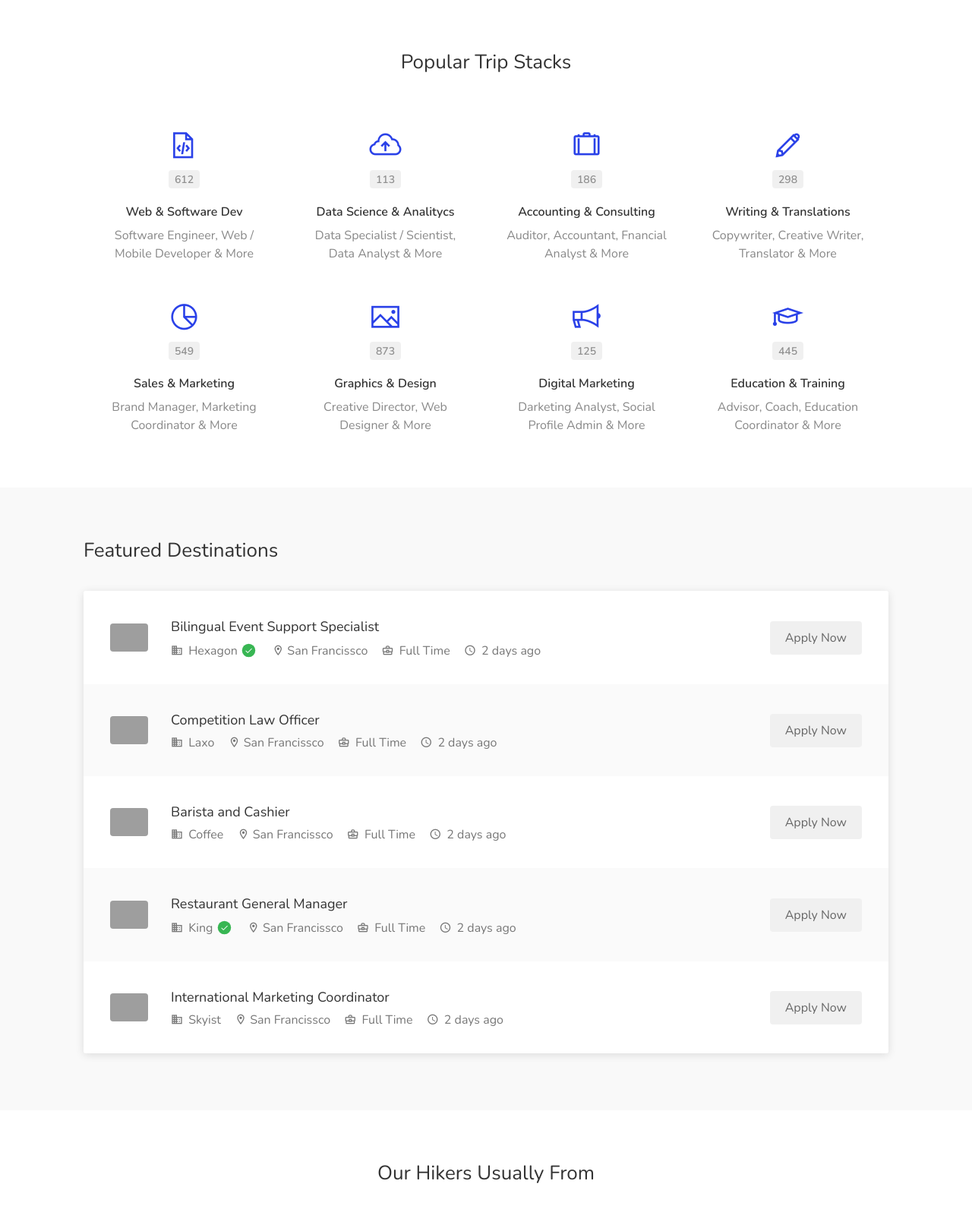
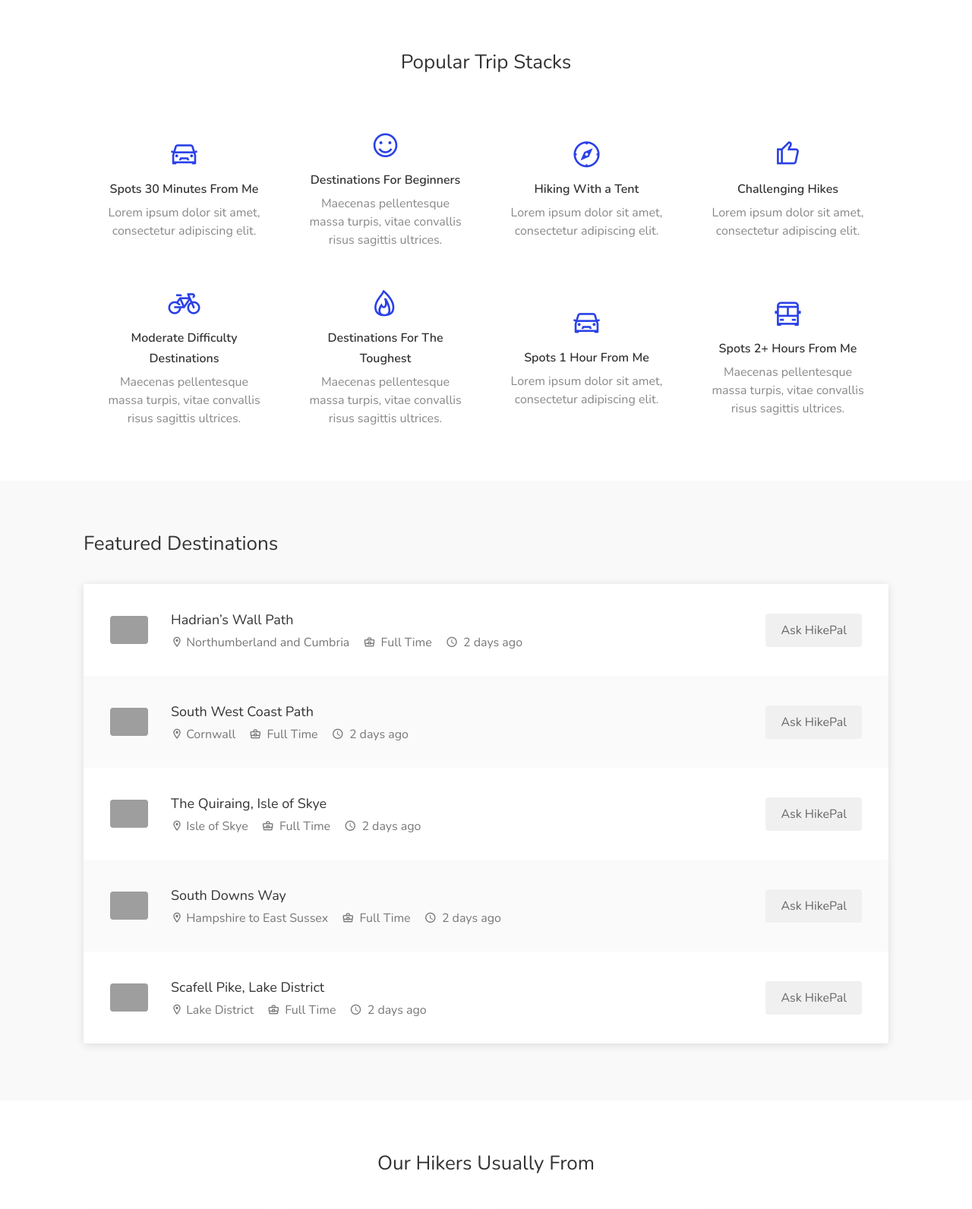
Before and after one commit to Bohdanken/HikePal, a Django app: page / in a window 1280 px wide. Shown: the part 725-2317 px from the top of the page at 76% size. Run offline with Django 4.2, Linux system fonts and the light colour scheme; some libraries are stand-ins or nearby versions; some web fonts are replaced; grey boxes are pictures that could not be loaded.

Commit message:
home page design improvements.

```diff
--- a/search/templates/search/index.html
+++ b/search/templates/search/index.html
@@ -178,7 +178,7 @@
 					<div class="intro-search-field with-autocomplete">
 						<label for="autocomplete-input" class="field-title ripple-effect">Where are you?</label>
 						<div class="input-with-icon">
-							<input id="autocomplete-input" type="text" placeholder="City, Town...">
+							<input type="text" placeholder="City, Town...">
 							<i class="icon-material-outline-location-on"></i>
 						</div>
 					</div>
@@ -239,96 +239,88 @@
 					<!-- Category Box -->
 					<a href="jobs-grid-layout-full-page.html" class="category-box">
 						<div class="category-box-icon">
-							<i class="icon-line-awesome-file-code-o"></i>
+							<i class="icon-line-awesome-car"></i>
 						</div>
-						<div class="category-box-counter">612</div>
 						<div class="category-box-content">
-							<h3>Web & Software Dev</h3>
-							<p>Software Engineer, Web / Mobile Developer & More</p>
+							<h3>Spots 30 Minutes From Me</h3>
+							<p>Lorem ipsum dolor sit amet, consectetur adipiscing elit.</p>
 						</div>
 					</a>
 
 					<!-- Category Box -->
 					<a href="jobs-list-layout-full-page-map.html" class="category-box">
 						<div class="category-box-icon">
-							<i class="icon-line-awesome-cloud-upload"></i>
+							<i class="icon-line-awesome-smile-o"></i>
 						</div>
-						<div class="category-box-counter">113</div>
 						<div class="category-box-content">
-							<h3>Data Science & Analitycs</h3>
-							<p>Data Specialist / Scientist, Data Analyst & More</p>
+							<h3>Destinations For Beginners</h3>
+							<p>Maecenas pellentesque massa turpis, vitae convallis risus sagittis ultrices.</p>
 						</div>
 					</a>
 
 					<!-- Category Box -->
 					<a href="jobs-list-layout-full-page-map.html" class="category-box">
 						<div class="category-box-icon">
-							<i class="icon-line-awesome-suitcase"></i>
+							<i class="icon-line-awesome-compass"></i>
 						</div>
-						<div class="category-box-counter">186</div>
 						<div class="category-box-content">
-							<h3>Accounting & Consulting</h3>
-							<p>Auditor, Accountant, Fnancial Analyst & More</p>
+							<h3>Hiking With a Tent</h3>
+							<p>Lorem ipsum dolor sit amet, consectetur adipiscing elit.</p>
 						</div>
 					</a>
 
 					<!-- Category Box -->
 					<a href="jobs-list-layout-1.html" class="category-box">
 						<div class="category-box-icon">
-							<i class="icon-line-awesome-pencil"></i>
+							<i class="icon-line-awesome-thumbs-up"></i>
 						</div>
-						<div class="category-box-counter">298</div>
 						<div class="category-box-content">
-							<h3>Writing & Translations</h3>
-							<p>Copywriter, Creative Writer, Translator & More</p>
+							<h3>Challenging Hikes</h3>
+							<p>Lorem ipsum dolor sit amet, consectetur adipiscing elit.</p>
 						</div>
 					</a>
 
 					<!-- Category Box -->
 					<a href="jobs-list-layout-2.html" class="category-box">
 						<div class="category-box-icon">
-							<i class="icon-line-awesome-pie-chart"></i>
+							<i class="icon-line-awesome-bicycle"></i>
 						</div>
-						<div class="category-box-counter">549</div>
 						<div class="category-box-content">
-							<h3>Sales & Marketing</h3>
-							<p>Brand Manager, Marketing Coordinator & More</p>
+							<h3>Moderate Difficulty Destinations</h3>
+							<p>Maecenas pellentesque massa turpis, vitae convallis risus sagittis ultrices.</p>
 						</div>
 					</a>
 
 					<!-- Category Box -->
 					<a href="jobs-list-layout-1.html" class="category-box">
 						<div class="category-box-icon">
-							<i class="icon-line-awesome-image"></i>
+							<i class="icon-line-awesome-fire"></i>
 						</div>
-						<div class="category-box-counter">873</div>
 						<div class="category-box-content">
-							<h3>Graphics & Design</h3>
-							<p>Creative Director, Web Designer & More</p>
+							<h3>Destinations For The Toughest</h3>
+							<p>Maecenas pellentesque massa turpis, vitae convallis risus sagittis ultrices.</p>
 						</div>
 					</a>
 
 					<!-- Category Box -->
 					<a href="jobs-list-layout-2.html" class="category-box">
 						<div class="category-box-icon">
-							<i class="icon-line-awesome-bullhorn"></i>
+							<i class="icon-line-awesome-car"></i>
 						</div>
-						<div class="category-box-counter">125</div>
 						<div class="category-box-content">
-							<h3>Digital Marketing</h3>
-							<p>Darketing Analyst, Social Profile Admin & More</p>
+							<h3>Spots 1 Hour From Me</h3>
+							<p>Lorem ipsum dolor sit amet, consectetur adipiscing elit.</p>
 						</div>
 					</a>
 
 					<!-- Category Box -->
 					<a href="jobs-grid-layout-full-page.html" class="category-box">
 						<div class="category-box-icon">
-							<i class="icon-line-awesome-graduation-cap"></i>
+							<i class="icon-line-awesome-bus"></i>
 						</div>
-						<div class="category-box-counter">445</div>
 						<div class="category-box-content">
-							<h3>Education & Training</h3>
-							<p>Advisor, Coach, Education Coordinator & More</p>
+							<h3>Spots 2+ Hours From Me</h3>
+							<p>Maecenas pellentesque massa turpis, vitae convallis risus sagittis ultrices.</p>
 						</div>
 					</a>
 
@@ -369,13 +361,12 @@
 
 							<!-- Details -->
 							<div class="job-listing-description">
-								<h3 class="job-listing-title">Bilingual Event Support Specialist</h3>
+								<h3 class="job-listing-title">Hadrian’s Wall Path</h3>
 
 								<!-- Job Listing Footer -->
 								<div class="job-listing-footer">
 									<ul>
-										<li><i class="icon-material-outline-business"></i> Hexagon <div class="verified-badge" title="Verified Employer" data-tippy-placement="top"></div></li>
-										<li><i class="icon-material-outline-location-on"></i> San Francissco</li>
+										<li><i class="icon-material-outline-location-on"></i> Northumberland and Cumbria</li>
 										<li><i class="icon-material-outline-business-center"></i> Full Time</li>
 										<li><i class="icon-material-outline-access-time"></i> 2 days ago</li>
 									</ul>
@@ -383,7 +374,7 @@
 							</div>
 
 							<!-- Apply Button -->
-							<span class="list-apply-button ripple-effect">Apply Now</span>
+							<span class="list-apply-button ripple-effect">Ask HikePal</span>
 						</div>
 					</a>
 
@@ -401,13 +392,12 @@
 
 							<!-- Details -->
 							<div class="job-listing-description">
-								<h3 class="job-listing-title">Competition Law Officer</h3>
+								<h3 class="job-listing-title">South West Coast Path</h3>
 
 								<!-- Job Listing Footer -->
 								<div class="job-listing-footer">
 									<ul>
-										<li><i class="icon-material-outline-business"></i> Laxo</li>
-										<li><i class="icon-material-outline-location-on"></i> San Francissco</li>
+										<li><i class="icon-material-outline-location-on"></i> Cornwall</li>
 										<li><i class="icon-material-outline-business-center"></i> Full Time</li>
 										<li><i class="icon-material-outline-access-time"></i> 2 days ago</li>
 									</ul>
@@ -415,7 +405,7 @@
 							</div>
 
 							<!-- Apply Button -->
-							<span class="list-apply-button ripple-effect">Apply Now</span>
+							<span class="list-apply-button ripple-effect">Ask HikePal</span>
 						</div>
 					</a>
 					<!-- Job Listing -->
@@ -431,13 +421,12 @@
 
 							<!-- Details -->
 							<div class="job-listing-description">
-								<h3 class="job-listing-title">Barista and Cashier</h3>
+								<h3 class="job-listing-title">The Quiraing, Isle of Skye</h3>
 
 								<!-- Job Listing Footer -->
 								<div class="job-listing-footer">
 									<ul>
-										<li><i class="icon-material-outline-business"></i> Coffee</li>
-										<li><i class="icon-material-outline-location-on"></i> San Francissco</li>
+										<li><i class="icon-material-outline-location-on"></i> Isle of Skye</li>
 										<li><i class="icon-material-outline-business-center"></i> Full Time</li>
 										<li><i class="icon-material-outline-access-time"></i> 2 days ago</li>
 									</ul>
@@ -445,7 +434,7 @@
 							</div>
 
 							<!-- Apply Button -->
-							<span class="list-apply-button ripple-effect">Apply Now</span>
+							<span class="list-apply-button ripple-effect">Ask HikePal</span>
 						</div>
 					</a>
 
@@ -463,13 +452,12 @@
 
 							<!-- Details -->
 							<div class="job-listing-description">
-								<h3 class="job-listing-title">Restaurant General Manager</h3>
+								<h3 class="job-listing-title">South Downs Way</h3>
 
 								<!-- Job Listing Footer -->
 								<div class="job-listing-footer">
 									<ul>
-										<li><i class="icon-material-outline-business"></i> King <div class="verified-badge" title="Verified Employer" data-tippy-placement="top"></div></li>
-										<li><i class="icon-material-outline-location-on"></i> San Francissco</li>
+										<li><i class="icon-material-outline-location-on"></i> Hampshire to East Sussex</li>
 										<li><i class="icon-material-outline-business-center"></i> Full Time</li>
 										<li><i class="icon-material-outline-access-time"></i> 2 days ago</li>
 									</ul>
@@ -477,7 +465,7 @@
 							</div>
 
 							<!-- Apply Button -->
-							<span class="list-apply-button ripple-effect">Apply Now</span>
+							<span class="list-apply-button ripple-effect">Ask HikePal</span>
 						</div>
 					</a>
 
@@ -494,13 +482,12 @@
 
 							<!-- Details -->
 							<div class="job-listing-description">
-								<h3 class="job-listing-title">International Marketing Coordinator</h3>
+								<h3 class="job-listing-title">Scafell Pike, Lake District</h3>
 
 								<!-- Job Listing Footer -->
 								<div class="job-listing-footer">
 									<ul>
-										<li><i class="icon-material-outline-business"></i> Skyist</li>
-										<li><i class="icon-material-outline-location-on"></i> San Francissco</li>
+										<li><i class="icon-material-outline-location-on"></i> Lake District</li>
 										<li><i class="icon-material-outline-business-center"></i> Full Time</li>
 										<li><i class="icon-material-outline-access-time"></i> 2 days ago</li>
 									</ul>
@@ -508,7 +495,7 @@
 							</div>
 
 							<!-- Apply Button -->
-							<span class="list-apply-button ripple-effect">Apply Now</span>
+							<span class="list-apply-button ripple-effect">Ask HikePal</span>
 						</div>
 					</a>
 
@@ -1038,13 +1025,13 @@
 				</div>
 
 				<!-- Form -->
-				<form method="post" id="leave-review-form">
+				<div>
 
 					<div class="feedback-yes-no">
 						<strong style="margin-bottom: 10px;">Where are you located?</strong>
 						<div class="input-with-icon">
-							<div id="autocomplete-container">
-								<input id="autocomplete-input" class="with-border" type="text" placeholder="City, Town..." style="margin-bottom: 0px;">
+							<div>
+								<input class="with-border" type="text" placeholder="City, Town..." style="margin-bottom: 0px;">
 							</div>
 							<i class="icon-material-outline-location-on"></i>
 						</div>
@@ -1053,8 +1040,8 @@
 					<div class="feedback-yes-no">
 						<strong style="margin-bottom: 10px;">What dates trip should take place on?</strong>
 						<div class="input-with-icon">
-							<div id="autocomplete-container">
-								<input id="autocomplete-input" class="with-border" type="text" placeholder="Mar 28 - Mar 29" style="margin-bottom: 0px;">
+							<div>
+								<input class="with-border" type="text" placeholder="Mar 28 - Mar 29" style="margin-bottom: 0px;">
 							</div>
 							<i class="icon-material-outline-location-on"></i>
 						</div>
@@ -1094,10 +1081,10 @@
 						</div>
 					</div>
 
-				</form>
+				</div>
 
 				<!-- Button -->
-				<button class="button full-width button-sliding-icon ripple-effect" style="margin-top: 35px;" type="submit" form="leave-review-form">Search Destinations <i class="icon-material-outline-search"></i></button>
+				<button class="button full-width button-sliding-icon ripple-effect" style="margin-top: 35px;">Search Destinations <i class="icon-material-outline-search"></i></button>
 
 			</div>
 
```
